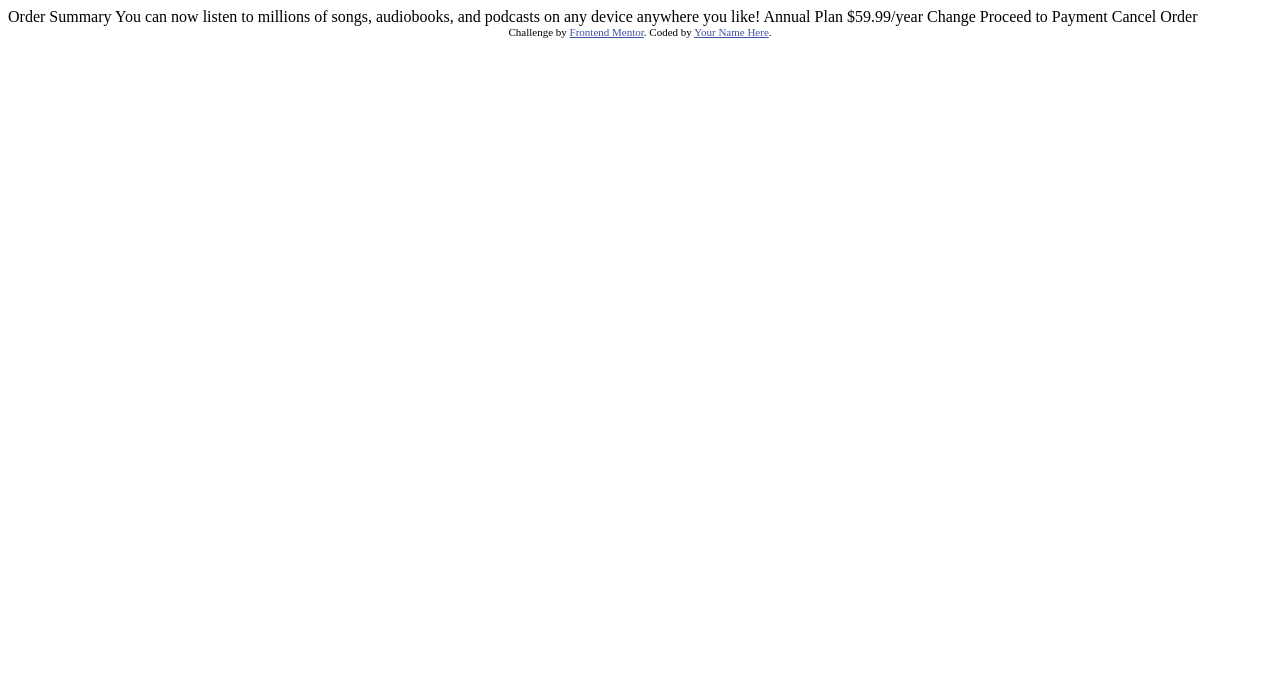
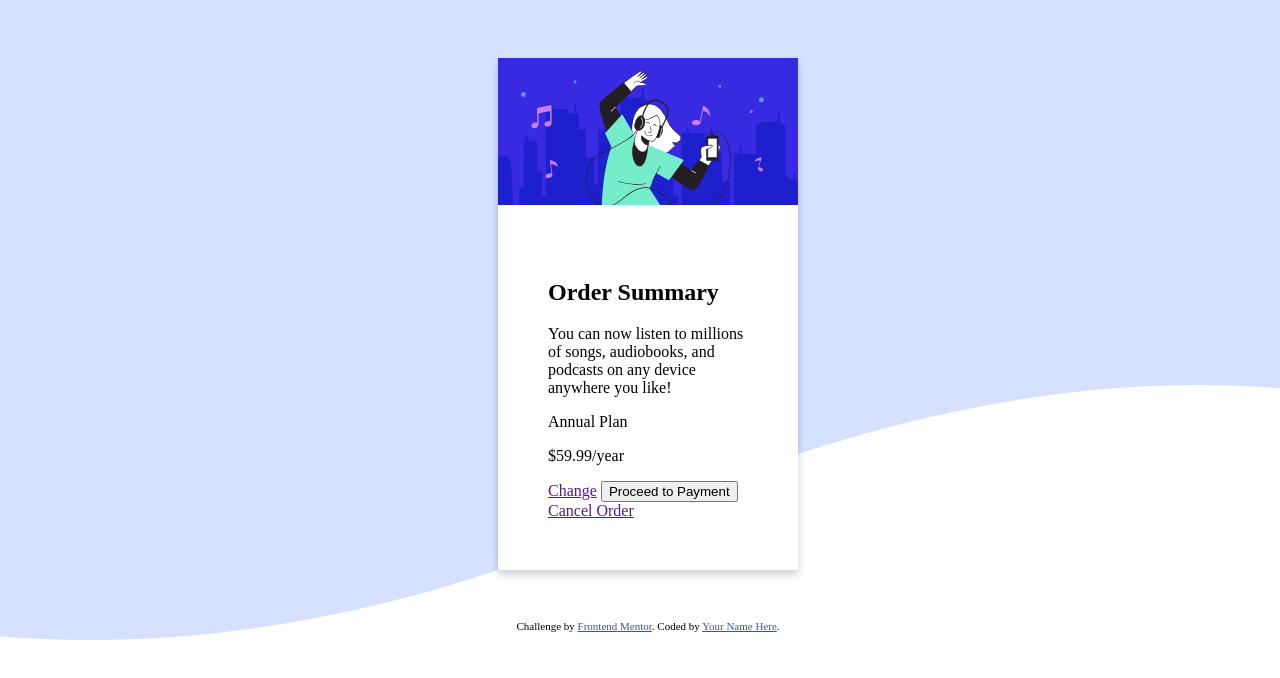
Before and after one commit to purplehepatica/order-summary-component, a plain HTML site: page index.html in a window 1280 px wide. Drawn offline with Linux system fonts and the light colour scheme.

Commit message:
Update index.html
Wstępny zarys

```diff
--- a/index.html
+++ b/index.html
@@ -10,24 +10,44 @@
 
   <!-- Feel free to remove these styles or customise in your own stylesheet 👍 -->
   <style>
-    .attribution { font-size: 11px; text-align: center; }
+    .attribution { font-size: 11px; text-align: center; padding-top: 50px;}
     .attribution a { color: hsl(228, 45%, 44%); }
+
+    body { background-image: url("images/pattern-background-desktop.svg"); width: 100%; height: 100%; /* zrobione z pomocą internetu */ background-position: center; background-repeat: no-repeat; background-size: cover /*end*/; padding-top: 50px; }
+
+    #main { width: 300px; max-height: 700px; background-color: white; box-shadow: 0 4px 8px 0 rgba(0, 0, 0, 0.2); margin: 0 auto; }
+
+    .header-img { max-width: 100%; }
+
+    section { padding: 50px; }
+
   </style>
+
 </head>
+
 <body>
 
-  Order Summary
+<div id="main">
+  <img class="header-img" src="images/illustration-hero.svg"></img>
 
-  You can now listen to millions of songs, audiobooks, and podcasts on any
-  device anywhere you like!
+  <section>
 
-  Annual Plan
-  $59.99/year
+  <h1>Order Summary</h1>
 
-  Change
+  <p>You can now listen to millions of songs, audiobooks, and podcasts on any
+  device anywhere you like!</p>
 
-  Proceed to Payment
-  Cancel Order
+  <p>Annual Plan</p>
+  <p>$59.99/year</p>
+
+  <a href="">Change</a>
+
+  <button>Proceed to Payment</button>
+  <a href="">Cancel Order</a>
+
+  </section>
+
+</div>
 
   <div class="attribution">
     Challenge by <a href="https://www.frontendmentor.io?ref=challenge" target="_blank">Frontend Mentor</a>.
```
